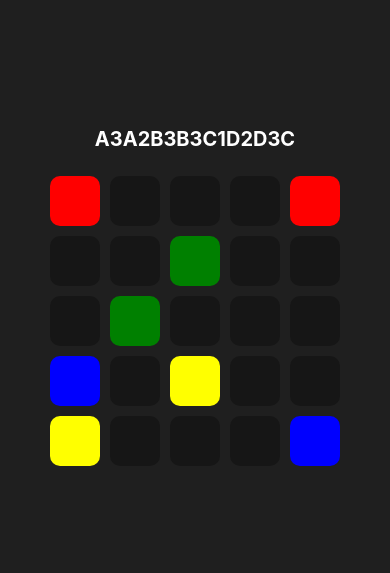
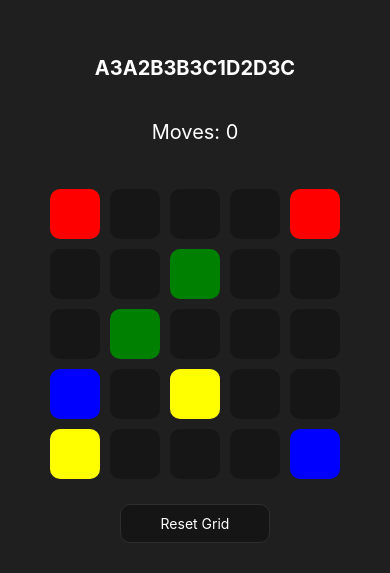
Before and after one commit to georgealexiou/ML-Procedural-Content-Generation, a React Native app in the folder client/: screen /Level in a window 390 px wide. Shown: the part 133-706 px from the top of the page. Built offline with nearby package versions, Linux system fonts and the light colour scheme.

Commit message:
Added gestures

```diff
--- a/client/App.tsx
+++ b/client/App.tsx
@@ -1,21 +1,11 @@
-import { StyleSheet, Text, View } from 'react-native';
-import { Grid } from './src/Grid/Grid';
+import { StyleSheet, View } from 'react-native';
 import React from 'react';
+import RootStack from './src/RouteStack/RouteStack';
 
 export default function App() {
-  const gridString = 'A3A2B3B3C1D2D3C';
   return (
     <View style={styles.container}>
-      <Text
-        style={{
-          color: 'white',
-          paddingVertical: 20,
-          fontSize: 20,
-          fontWeight: 'bold',
-        }}>
-        {gridString}
-      </Text>
-      <Grid gridString={gridString} />
+      <RootStack />
     </View>
   );
 }
@@ -24,7 +14,5 @@ const styles = StyleSheet.create({
   container: {
     flex: 1,
     backgroundColor: '#1f1f1f',
-    alignItems: 'center',
-    justifyContent: 'center',
   },
 });
--- a/client/package.json
+++ b/client/package.json
@@ -1,9 +1,14 @@
 {
   "dependencies": {
+    "@react-navigation/bottom-tabs": "^6.5.7",
+    "@react-navigation/native": "^6.1.6",
+    "@react-navigation/native-stack": "^6.9.12",
     "expo": "^48.0.7",
     "react": "18.2.0",
     "react-dom": "18.2.0",
     "react-native": "0.71.3",
+    "react-native-safe-area-context": "^4.5.3",
+    "react-native-screens": "^3.20.0",
     "react-native-web": "~0.18.7"
   },
   "devDependencies": {
--- a/client/src/Grid/Grid.tsx
+++ b/client/src/Grid/Grid.tsx
@@ -1,16 +1,27 @@
-import { View } from 'react-native';
+import { Text, View } from 'react-native';
 import { useGrid } from './useGrid';
 import { Cell } from '../Cell/Cell';
-import React from 'react';
+import React, { useEffect } from 'react';
 import { styles } from './styles';
+import { parseStringToGrid } from '../utils/gridUtils';
 
 type GridProps = {
   gridString: string;
+  reset?: boolean;
+  moveCount: number;
+  setMoveCount: React.Dispatch<React.SetStateAction<number>>;
 };
-export const Grid: React.FC<GridProps> = ({ gridString }) => {
-  const { grid, colorMap, setCurrentLetter, handleLayout, handleTouchMove, setIsDrawing } = useGrid({
+export const Grid: React.FC<GridProps> = ({ gridString, reset, moveCount, setMoveCount }) => {
+  const { grid, colorMap, setCurrentLetter, handleLayout, handleTouchMove, setIsDrawing, gridSize, setGrid } = useGrid({
     gridString,
+    moveCount,
+    setMoveCount,
   });
+
+  useEffect(() => {
+    setGrid(parseStringToGrid(gridString, gridSize));
+    setMoveCount(0);
+  }, [reset]);
 
   return (
     <View
--- a/client/src/Grid/styles.ts
+++ b/client/src/Grid/styles.ts
@@ -1,6 +1,6 @@
 import { StyleSheet } from 'react-native';
 
 export const styles = StyleSheet.create({
-  grid: { flexDirection: 'column' },
+  grid: { flexDirection: 'column', marginVertical: 20 },
   row: { flexDirection: 'row' },
 });
--- a/client/src/Grid/useGrid.ts
+++ b/client/src/Grid/useGrid.ts
@@ -1,7 +1,15 @@
 import { useCallback, useState } from 'react';
 import { calculateGridSize, generateColorMap, parseStringToGrid, isSameColor } from '../utils/gridUtils';
 
-export const useGrid = ({ gridString }: { gridString: string }) => {
+export const useGrid = ({
+  gridString,
+  moveCount,
+  setMoveCount,
+}: {
+  gridString: string;
+  moveCount: number;
+  setMoveCount: React.Dispatch<React.SetStateAction<number>>;
+}) => {
   const gridSize = calculateGridSize(gridString);
   const colorMap = generateColorMap(gridString);
 
@@ -37,6 +45,7 @@ export const useGrid = ({ gridString }: { gridString: string }) => {
         if (!hasSameColorAdjacent(rowIndex, columnIndex)) return;
         newGrid[rowIndex][columnIndex] = currentLetter.toLowerCase();
         setGrid(newGrid);
+        setMoveCount(moveCount + 1);
       }
     },
     [layout, isDrawing]
@@ -49,5 +58,7 @@ export const useGrid = ({ gridString }: { gridString: string }) => {
     handleLayout,
     handleTouchMove,
     setIsDrawing,
+    gridSize,
+    setGrid,
   };
 };
--- /dev/null
+++ b/client/src/HomeScreen/HomeScreen.tsx
@@ -0,0 +1,17 @@
+import React from 'react';
+import { Pressable, Text, View } from 'react-native';
+import { Grid } from '../Grid/Grid';
+import { SmallButton } from '../SmallButton/SmallButton';
+
+export const HomeScreen: React.FC = ({ navigation }) => {
+  return (
+    <View style={{ flex: 1, alignItems: 'center', justifyContent: 'center', backgroundColor: '#1f1f1f' }}>
+      <SmallButton
+        title={'Generate Level'}
+        onPress={() => {
+          navigation.navigate('Level');
+        }}
+      />
+    </View>
+  );
+};
--- /dev/null
+++ b/client/src/LevelScreen/LevelScreen.tsx
@@ -0,0 +1,40 @@
+import React, { useState } from 'react';
+import { Text, View } from 'react-native';
+import { Grid } from '../Grid/Grid';
+import { SmallButton } from '../SmallButton/SmallButton';
+
+export const LevelScreen: React.FC = () => {
+  const gridString = 'A3A2B3B3C1D2D3C';
+  const [reset, setReset] = useState(false);
+  const [moveCount, setMoveCount] = useState(0);
+
+  return (
+    <View style={{ alignItems: 'center', justifyContent: 'center', height: '100%', backgroundColor: '#1f1f1f' }}>
+      <Text
+        style={{
+          color: 'white',
+          paddingVertical: 20,
+          fontSize: 20,
+          fontWeight: 'bold',
+        }}>
+        {gridString}
+      </Text>
+      <Text
+        style={{
+          color: 'white',
+          paddingVertical: 20,
+          fontSize: 20,
+        }}>
+        {`Moves: ${moveCount}`}
+      </Text>
+
+      <Grid gridString={gridString} reset={reset} moveCount={moveCount} setMoveCount={setMoveCount} />
+      <SmallButton
+        title={'Reset Grid'}
+        onPress={() => {
+          setReset(!reset);
+        }}
+      />
+    </View>
+  );
+};
--- /dev/null
+++ b/client/src/RouteStack/RouteStack.tsx
@@ -0,0 +1,37 @@
+import React from 'react';
+import { NavigationContainer } from '@react-navigation/native';
+import { createNativeStackNavigator } from '@react-navigation/native-stack';
+import { createBottomTabNavigator } from '@react-navigation/bottom-tabs';
+import { HomeScreen } from '../HomeScreen/HomeScreen';
+import { LevelScreen } from '../LevelScreen/LevelScreen';
+
+const Stack = createNativeStackNavigator();
+const Tab = createBottomTabNavigator();
+
+export default function RootStack() {
+  return (
+    <NavigationContainer>
+      <Stack.Navigator>
+        <Stack.Screen name="Main" component={Main} options={{ headerShown: false }} />
+        <Stack.Screen name="Level" component={LevelScreen} options={{ headerShown: false }} />
+      </Stack.Navigator>
+    </NavigationContainer>
+  );
+}
+
+const Main = () => {
+  return (
+    <Tab.Navigator
+      screenOptions={{
+        tabBarShowLabel: false,
+      }}>
+      <Tab.Screen
+        name="Home"
+        component={HomeScreen}
+        options={{
+          headerShown: false,
+        }}
+      />
+    </Tab.Navigator>
+  );
+};
--- /dev/null
+++ b/client/src/SmallButton/SmallButton.tsx
@@ -0,0 +1,25 @@
+import React from 'react';
+import { Pressable, Text, TouchableHighlightBase } from 'react-native';
+
+type Props = {
+  onPress?: () => void;
+  title: string;
+};
+
+export const SmallButton: React.FC<Props> = ({ onPress, title }) => {
+  return (
+    <Pressable
+      style={{
+        borderColor: '#2e2e2e',
+        borderWidth: 1,
+        padding: 10,
+        width: 150,
+        alignItems: 'center',
+        borderRadius: 10,
+        backgroundColor: '#151515',
+      }}
+      onPress={onPress}>
+      <Text style={{ color: 'white' }}>{title}</Text>
+    </Pressable>
+  );
+};
```
Also changed, not shown: 1 other file (tests, documents, lock files or other folders).
